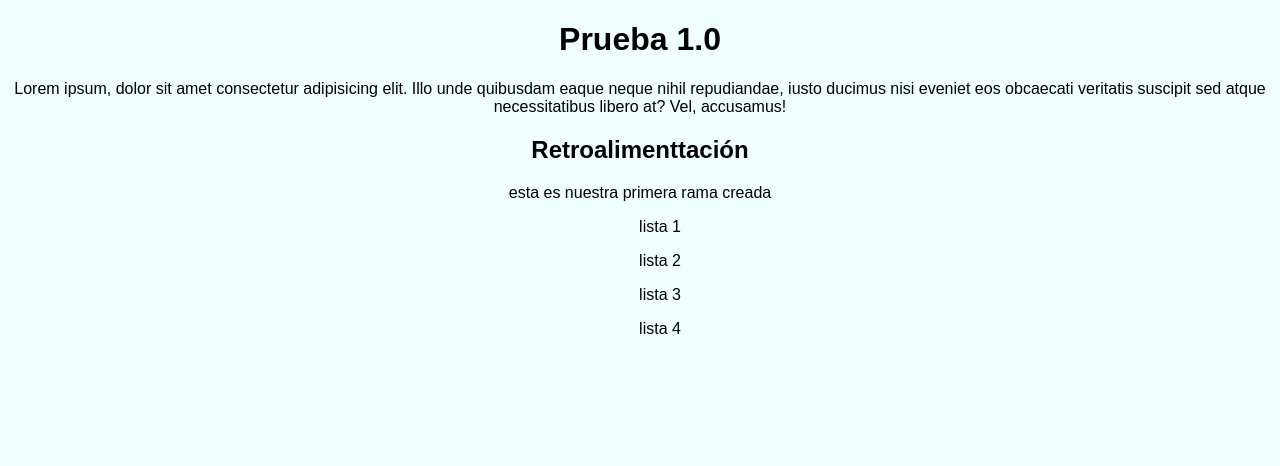
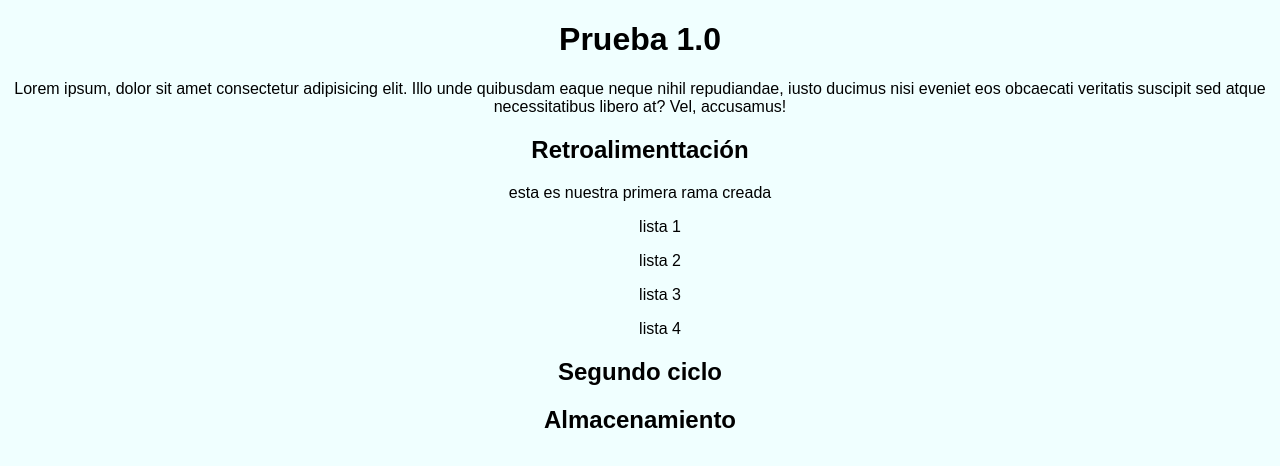
Before and after one commit to joseluis1706/proyecto, a plain HTML site: page index.html in a window 1280 px wide. Drawn offline with Linux system fonts and the light colour scheme.

Commit message:
sexto ciclo

```diff
--- a/index.html
+++ b/index.html
@@ -14,10 +14,17 @@
     <p>Lorem ipsum, dolor sit amet consectetur adipisicing elit. Illo unde quibusdam eaque neque nihil repudiandae, iusto ducimus nisi eveniet eos obcaecati veritatis suscipit sed atque necessitatibus libero at? Vel, accusamus!
         <h2>Retroalimenttación</h2>
     <p>esta es nuestra primera rama creada</p>
-    <ul>lista 1</ul>
-    <ul>lista 2</ul>
-    <ul>lista 3</ul>
-    <ul>lista 4</ul>
+        <ul>lista 1</ul>
+        <ul>lista 2</ul>
+        <ul>lista 3</ul>
+        <ul>lista 4</ul>
     </p>
+
 </body>
+<header>
+    <section>
+        <h1>Segundo ciclo</h1>
+        <h2>Almacenamiento</h2>
+    </section>
+</header>
 </html>
```
